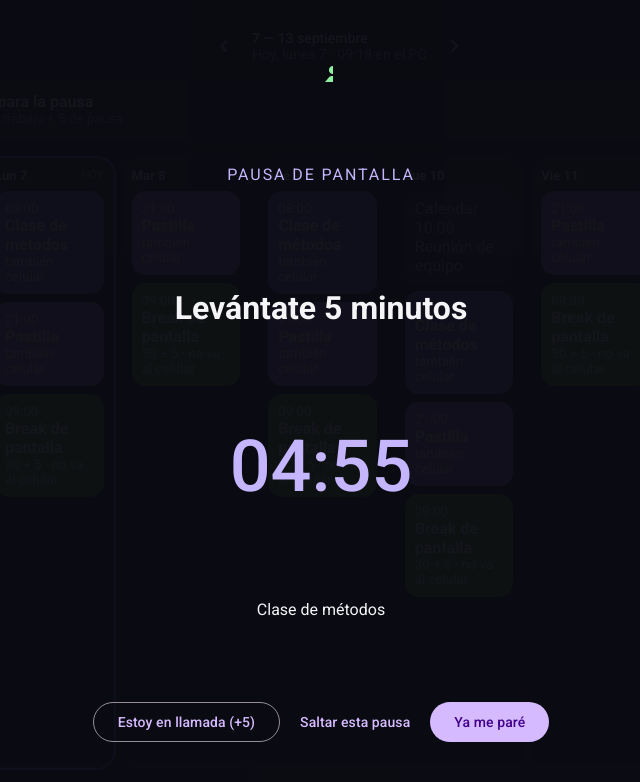
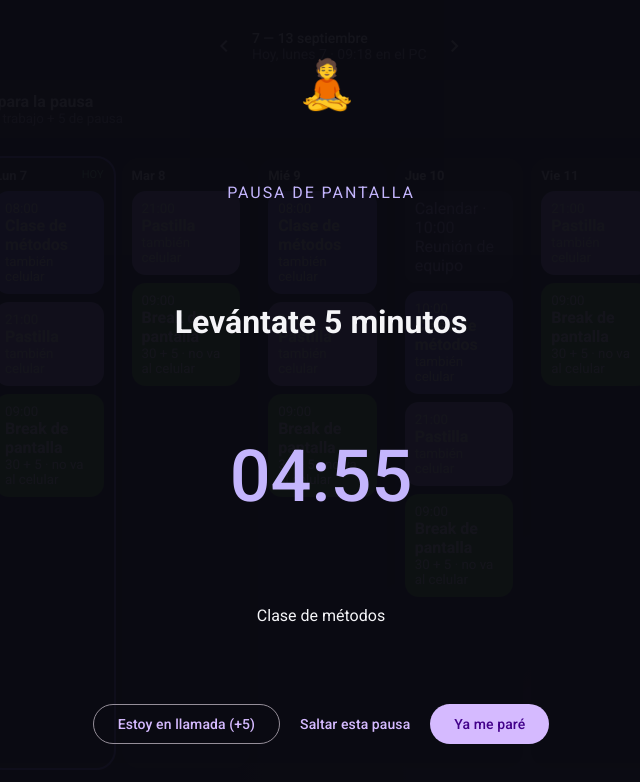
Before and after one commit to cdof00/UXMejoramiento-Grupo2, an Angular app in the folder maqueta-web/: page /pausa/1 in a window 1280 px wide. Shown: the top 782 px of the page, without its empty margins (319-959 px from the left). Built offline with nearby package versions, Linux system fonts and the light colour scheme.

Commit message:
QA: reemplaza icono de pausa por emoji para mejor compatibilidad

```diff
--- a/maqueta-web/src/app/pages/pausa.page.ts
+++ b/maqueta-web/src/app/pages/pausa.page.ts
@@ -10,7 +10,7 @@ import { ActivityStore } from '../data/activity.store';
  imports: [MatButtonModule, MatIconModule, MatSnackBarModule],
  template: `
   <div class="break-ov">
-   <mat-icon class="break-icon">self_improvement</mat-icon>
+   <span class="break-icon">🧘</span>
    <p class="break-kicker">Pausa de pantalla</p>
    <h1>Levántate 5 minutos</h1>
    <div class="timer">{{ reloj }}</div>
```
